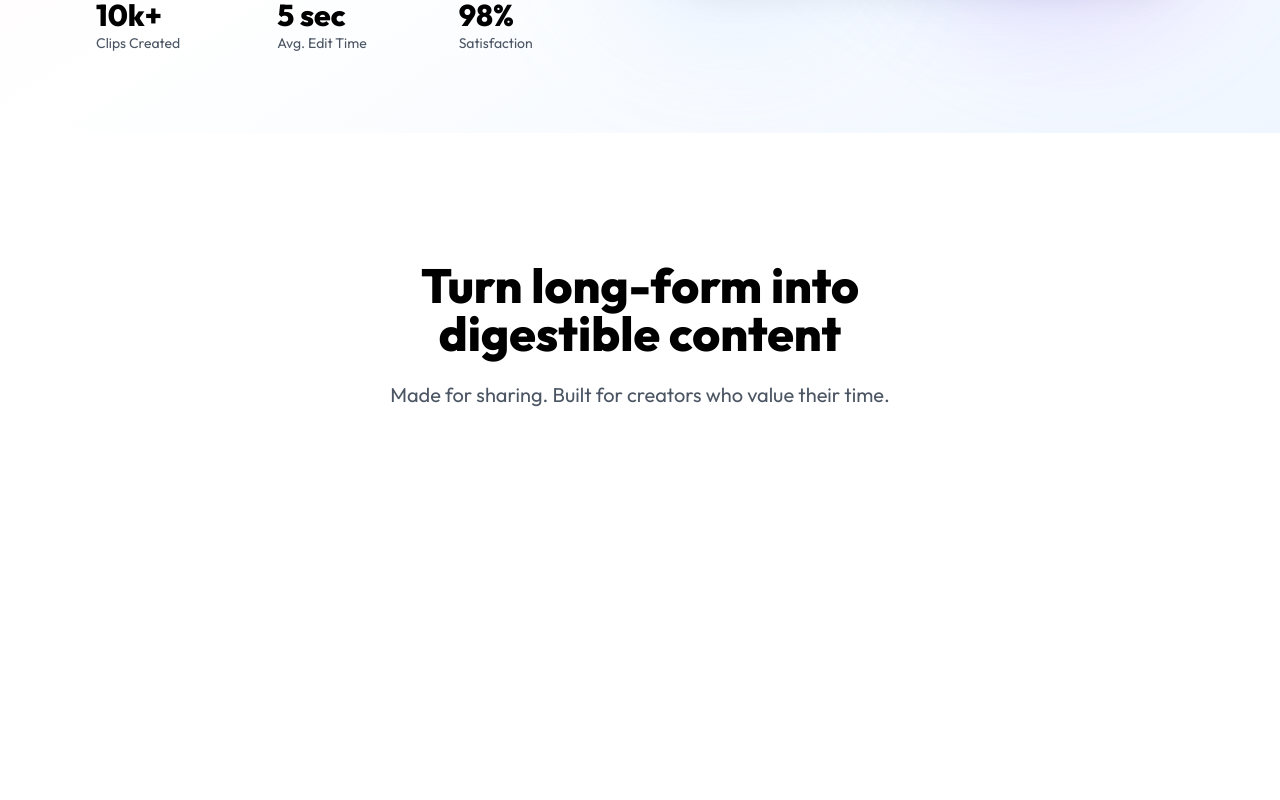
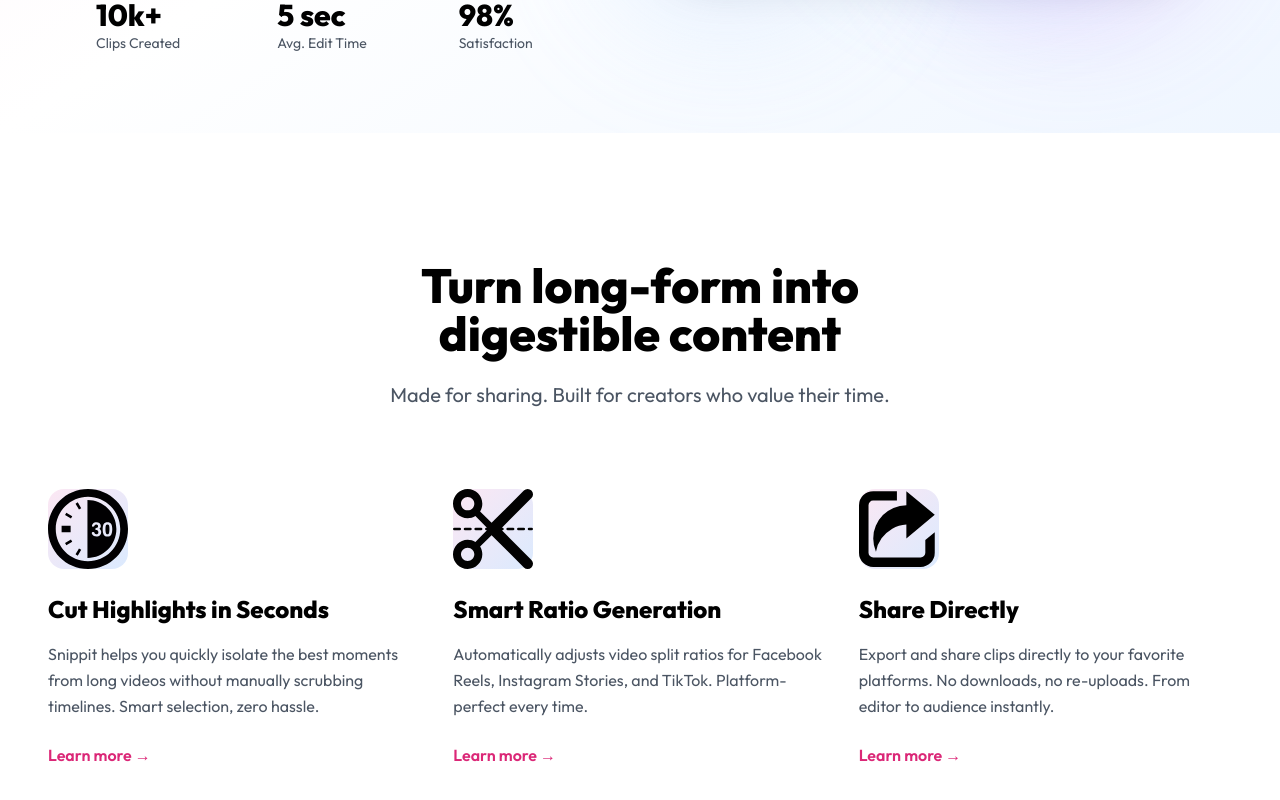
Before and after one commit to ceejt/snippit-landing-page, a React (Create React App) app: page / in a window 1280 px wide. Shown: the part 678-1478 px from the top of the page. Before the commit the page ends 1295 px from the top, so only its background shows below. Built offline with nearby package versions, Linux system fonts and the light colour scheme; the HTML template or start-up script is replaced by a standard one.

Commit message:
Added more animations, content, and styling to features section.

```diff
--- a/src/components/Features.jsx
+++ b/src/components/Features.jsx
@@ -79,16 +79,45 @@ const Features = () => {
           transition={{ duration: 0.8 }}
         >
           <h2 className="text-5xl font-extrabold mb-6">
-            Turn long-form into<br />
+            Turn long-form into
+            <br />
             <span className="text-gradient">digestible content</span>
           </h2>
           <p className="text-xl text-gray-600 max-w-2xl mx-auto">
             Made for sharing. Built for creators who value their time.
           </p>
         </motion.div>
+        <motion.div
+          ref={ref}
+          className="grid md:grid-cols-3 gap-8"
+          variants={containerVariants}
+          initial="hidden"
+          animate={inView ? "visible" : "hidden"}
+        >
+          {features.map((feature, index) => (
+            <motion.div
+              key={index}
+              className="feature-card group"
+              variants={cardVariants}
+            >
+              <motion.div
+                className="w-20 h-20 bg-gradient-to-br from-pink-100 to-blue-100 rounded-2xl flex items-center justify-center mb-6 transition-transform duration-400"
+                whileHover={{ scale: 1.1, rotate: 5 }}
+              >
+                <span className="text-4xl">{feature.icon}</span>
+              </motion.div>
+              <h3 className="text-2xl font-bold mb-4">{feature.title}</h3>
+              <p className="text-gray-600 leading-relaxed mb-6">
+                {feature.description}
+              </p>
+              <div className="flex items-center text-pink-600 font-semibold group-hover:translate-x-2 transition-transform">
+                Learn more →
+              </div>
+            </motion.div>
+          ))}
+        </motion.div>
       </div>
     </section>
-
   );
 };
 export default Features;
```
Lines whose indentation alone changed are shown as unchanged.
